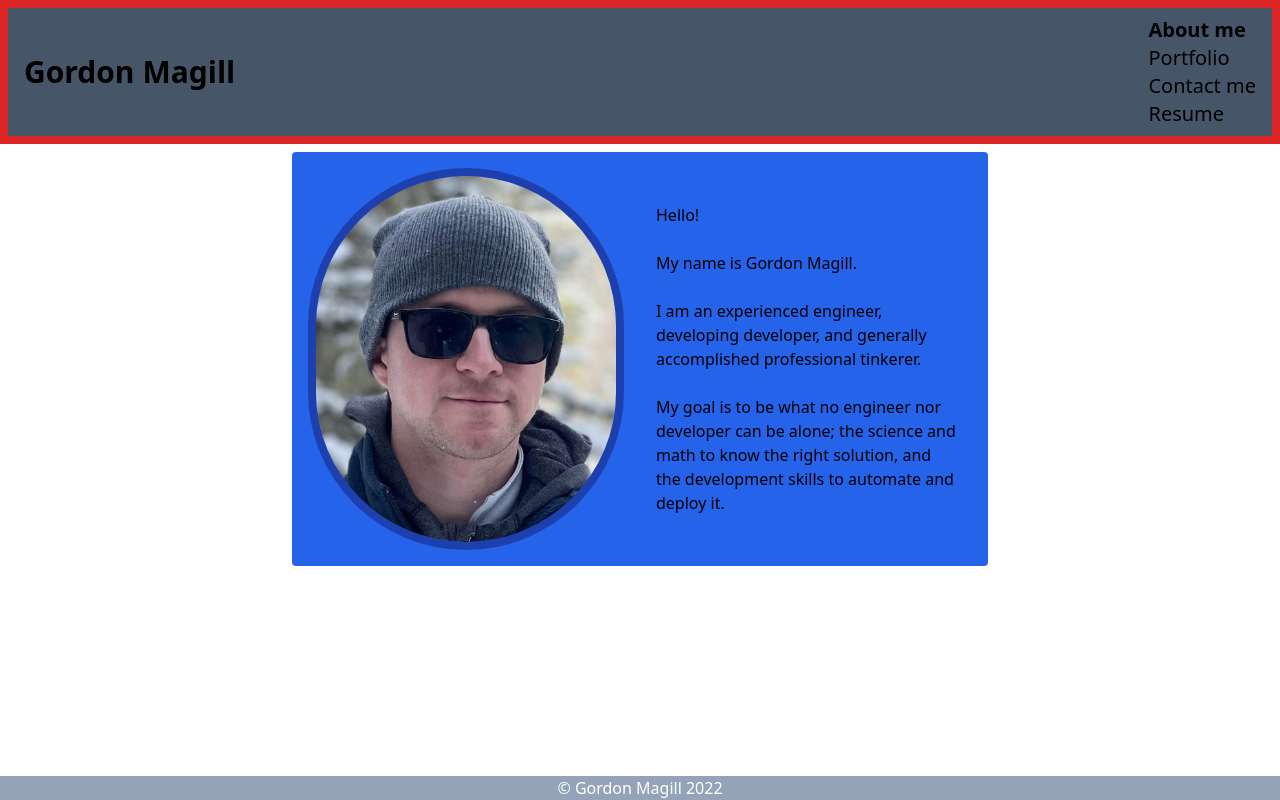
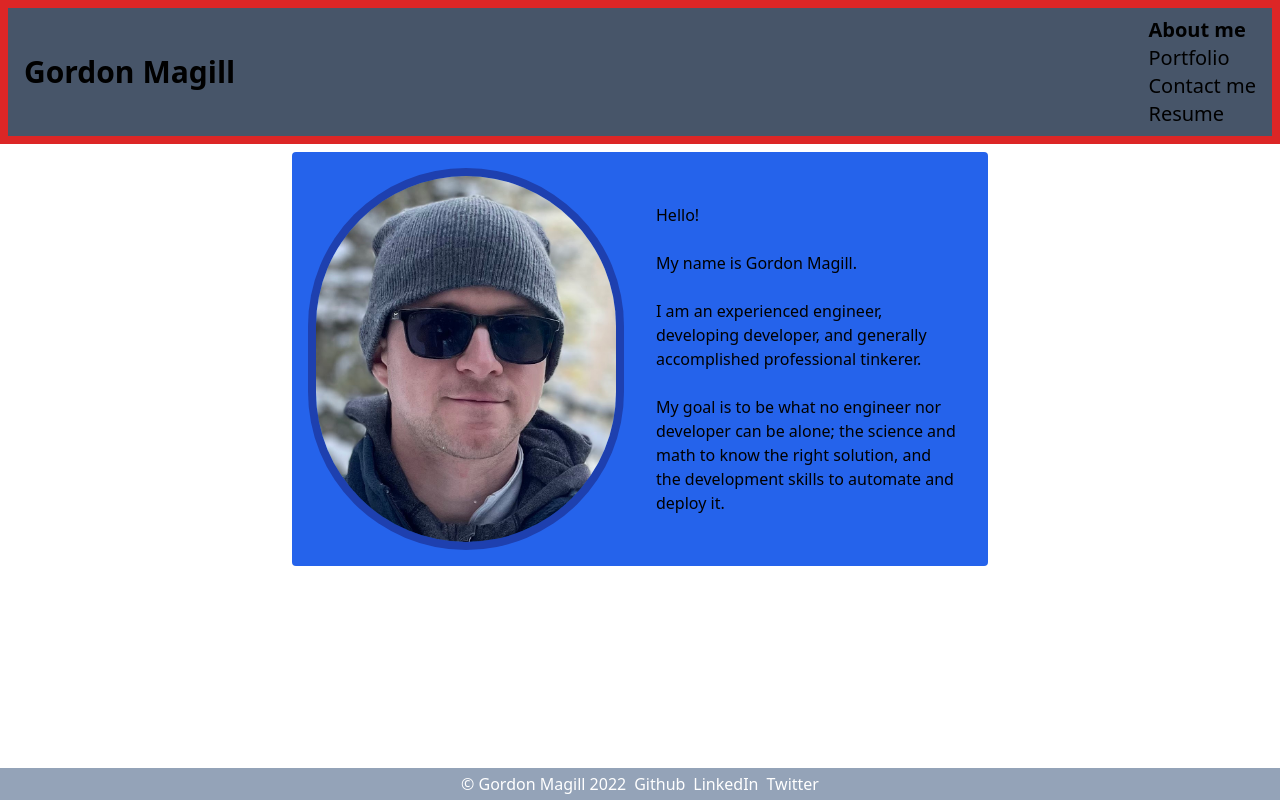
Before and after one commit to Gordon-Magill/react-portfolio, a React (Create React App) app: page / in a window 1280 px wide. Built offline with nearby package versions, Linux system fonts and the light colour scheme; a web font is replaced by a local one.

Commit message:
Added footer content

```diff
--- a/src/components/ContactMe.js
+++ b/src/components/ContactMe.js
@@ -20,7 +20,7 @@ export default function ContactMe() {
       case "email":
         emailValidation(event.target.value)
           ? setErrorState(null)
-          : setErrorState("Bad email");
+          : setErrorState("Invalid email");
         break;
       case "name":
         event.target.value.length > 0
@@ -33,7 +33,7 @@ export default function ContactMe() {
           : setErrorState("Message is a required field");
         break;
       default:
-        break;
+        setErrorState("You managed to break this form in a really unusual way");
     }
 
     // If all fields are good, update state
--- a/src/components/Footer.js
+++ b/src/components/Footer.js
@@ -1,10 +1,18 @@
-import React from 'react'
+import React from "react";
 
 export default function Footer() {
-    return (
-        <section id='footer' className="w-screen">
-            <p className="fixed bottom-0 bg-slate-400 w-screen text-center text-white z-20">&copy; Gordon Magill 2022</p>
-        </section>
-    )
-
+  return (
+    <section id="footer" className="w-screen ">
+      <div className="fixed bottom-0 bg-slate-400 w-screen text-center text-white z-20 flex justify-center items-center">
+        <p className="text-white p-1">
+          &copy; Gordon Magill 2022
+        </p>
+        <a className="p-1" href="https://github.com/Gordon-Magill">Github</a>
+        <a className="p-1" href="https://www.linkedin.com/in/gordon-magill-3b029a47/">
+          LinkedIn
+        </a>
+        <a className="p-1" href="https://twitter.com/GordonMagill">Twitter</a>
+      </div>
+    </section>
+  );
 }
```
